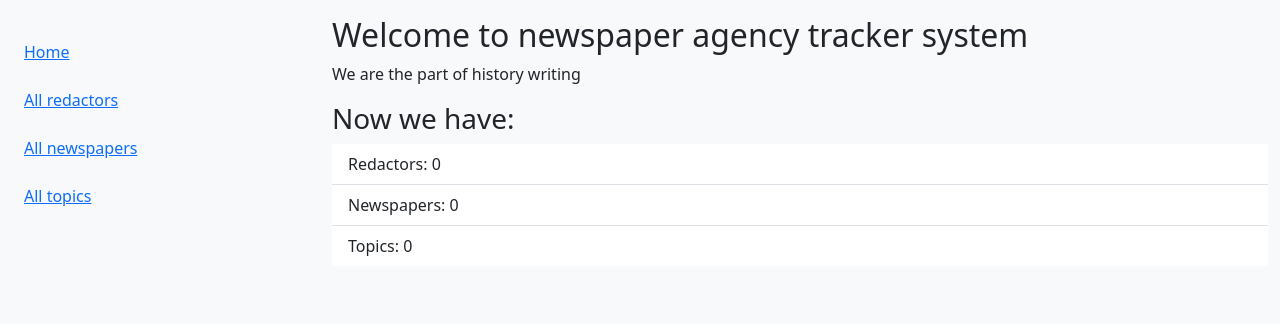
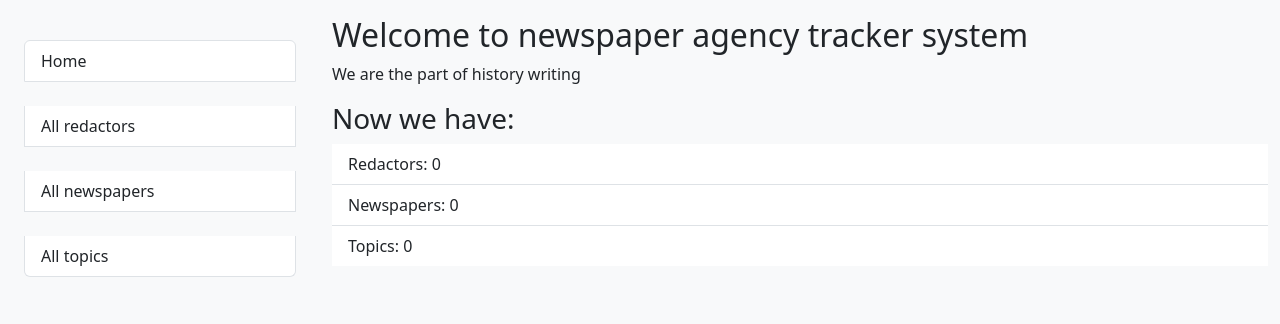
Before and after one commit to ant-komarov/newspaper-agency, a Django app: page / in a window 1280 px wide. Shown: the part 70-394 px from the top of the page. Run offline with Django 4.2, Linux system fonts and the light colour scheme; data that the repository does not hold is empty.

Commit message:
Change style of list

```diff
--- a/templates/includes/sidebar.html
+++ b/templates/includes/sidebar.html
@@ -1,8 +1,8 @@
 <aside class="col-md-3 p-0 mt-0">
-    <div class="sidebar bg-transparent p-4">
-        <a href="{% url "tracker:index" %}" class="d-block mb-4">Home</a>
-        <a href="{% url "tracker:redactor-list" %}" class="d-block mb-4">All redactors</a>
-        <a href="{% url "tracker:newspaper-list" %}" class="d-block mb-4">All newspapers</a>
-        <a href="{% url "tracker:topic-list" %}" class="d-block mb-4">All topics</a>
+    <div class="sidebar bg-transparent p-4 list-group">
+        <a href="{% url "tracker:index" %}" class="d-block mb-4 list-group-item">Home</a>
+        <a href="{% url "tracker:redactor-list" %}" class="d-block mb-4 list-group-item">All redactors</a>
+        <a href="{% url "tracker:newspaper-list" %}" class="d-block mb-4 list-group-item">All newspapers</a>
+        <a href="{% url "tracker:topic-list" %}" class="d-block mb-4 list-group-item">All topics</a>
     </div>
 </aside>
```
